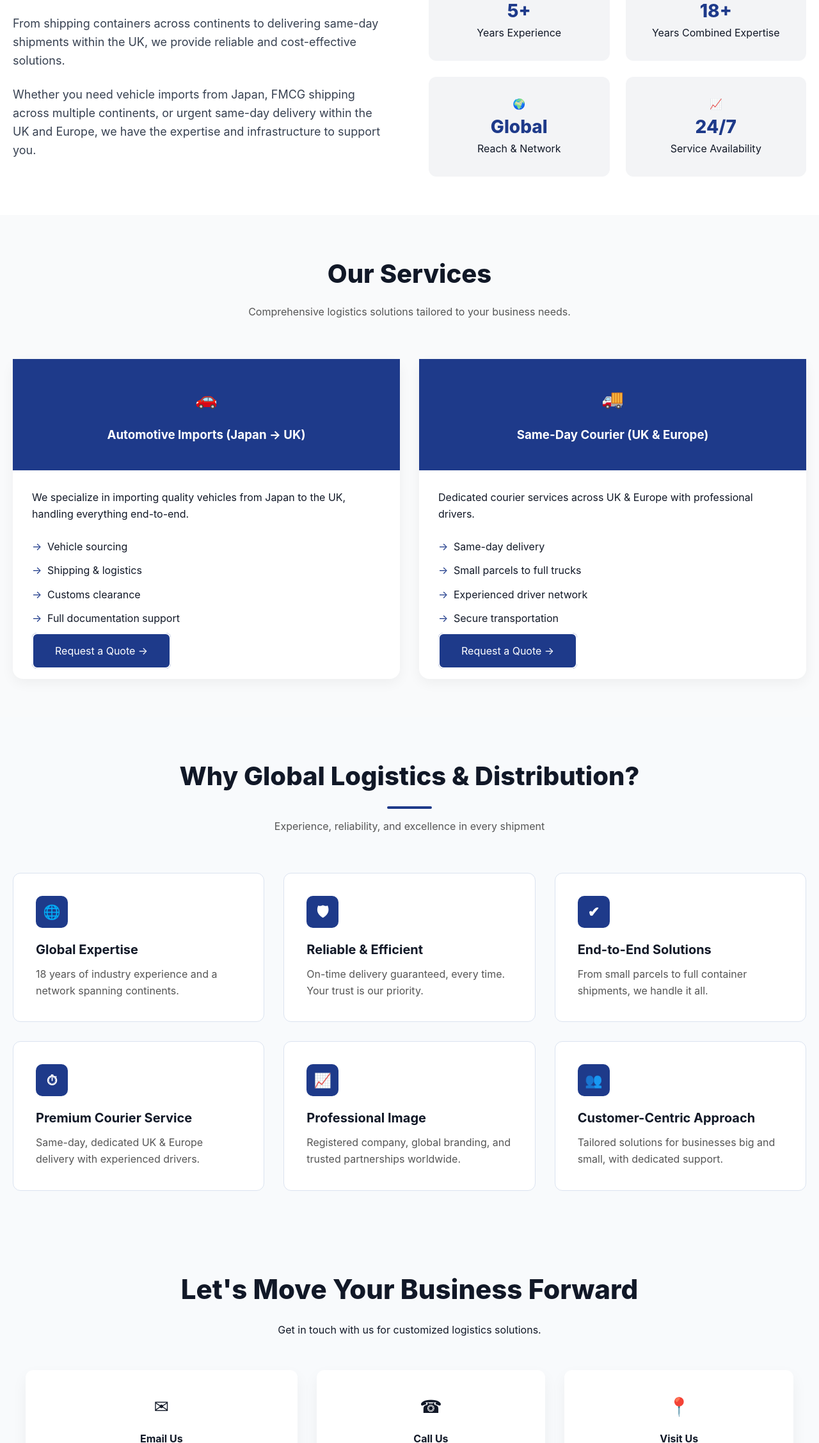
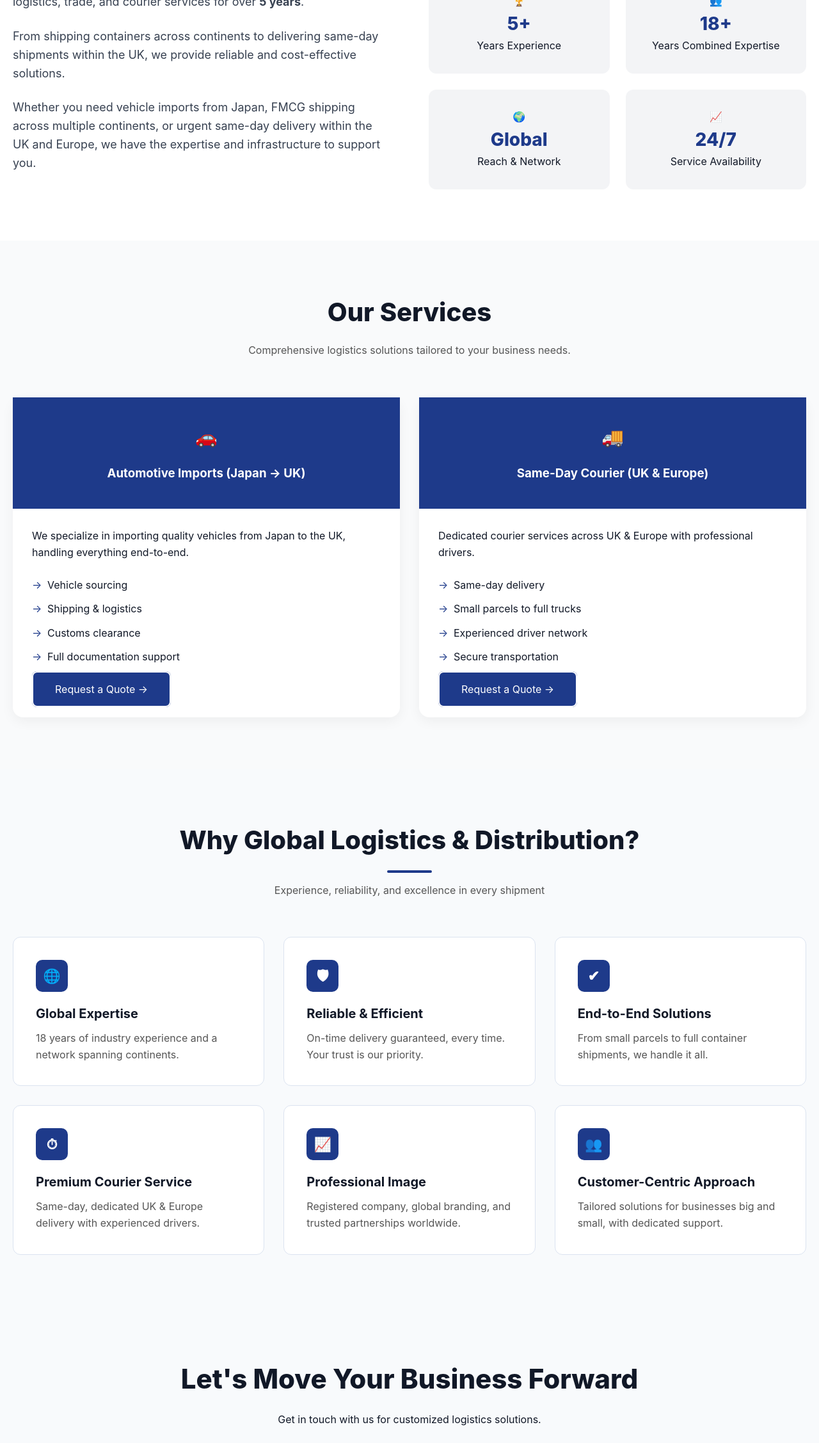
Before and after one commit to KushagraSeth/Global-Logistics-Site, a plain HTML site: page GLOBAL LOGISTICS & DISTRIBUTION LTD/index.html in a window 1280 px wide. Shown: the part 1257-3512 px from the top of the page at 64% size. Drawn offline with nearby package versions, Linux system fonts and the light colour scheme.

Commit message:
Update style.css

```diff
--- a/GLOBAL LOGISTICS & DISTRIBUTION LTD/css/style.css
+++ b/GLOBAL LOGISTICS & DISTRIBUTION LTD/css/style.css
@@ -357,7 +357,7 @@ body {
 }
 
 .about {
-    padding: 60px 0;
+    padding: 80px 0;
 }
 
 .section-header {
@@ -404,7 +404,7 @@ body {
 }
 
 .services {
-    padding: 60px 0;
+    padding: 80px 0;
     background: #f9fafb;
 }
 
@@ -475,30 +475,8 @@ body {
     left: 0;
     color: #1e3a8a;
 }
-
-/* .why {
-    padding: 60px 0;
-}
-
-.why-grid {
-    display: grid;
-    grid-template-columns: repeat(3, 1fr);
-    gap: 30px;
-}
-
-.why-card {
-    background: #f3f4f6;
-    padding: 30px;
-    border-radius: 14px;
-    transition: 0.3s;
-}
-
-.why-card:hover {
-    transform: translateY(-6px);
-} */
-
 .why-section {
-    padding: 60px 0;
+    padding: 80px 0;
     background: #f8fafc;
 }
 
@@ -589,7 +567,7 @@ body {
 }
 
 .contact-section {
-    padding: 60px 0;
+    padding: 80px 0;
     background: #f8fafc;
     text-align: center;
 }
```
